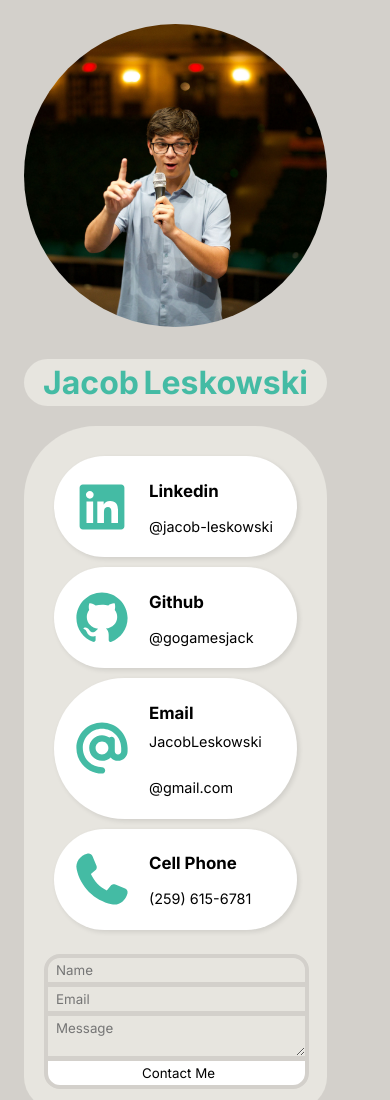
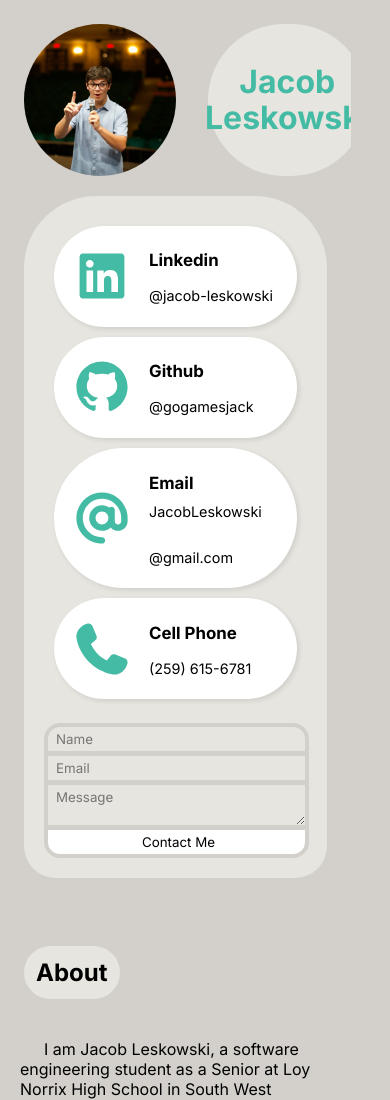
Before and after one commit to Jacob-Leskowski/Jacob-Leskowski.github.io, a plain HTML site: page index.html in a window 390 px wide. Shown: the top 1100 px of the page. Drawn offline with Linux system fonts and the light colour scheme.

Commit message:
small large fix

```diff
--- a/style.css
+++ b/style.css
@@ -302,6 +302,27 @@ body {
     #mainContent {
         overflow-y: visible;
     }
+
+    #quickInfo {
+        flex-direction: row;
+    }
+
+    #heroImage {
+        width: 50%;
+    }
+
+    #name {
+        display: flex;
+        flex-direction: column;
+        width: 50%;
+        text-align: center;
+        justify-content: center;
+        align-items: center;
+    }
+
+    #first {
+        margin-bottom: -24px;
+    }
 }
 
 @media (max-width: 400px) {
```
Also changed, not shown: index.html (+2 -1 lines), noun_Michigan_485043.svg (added).
